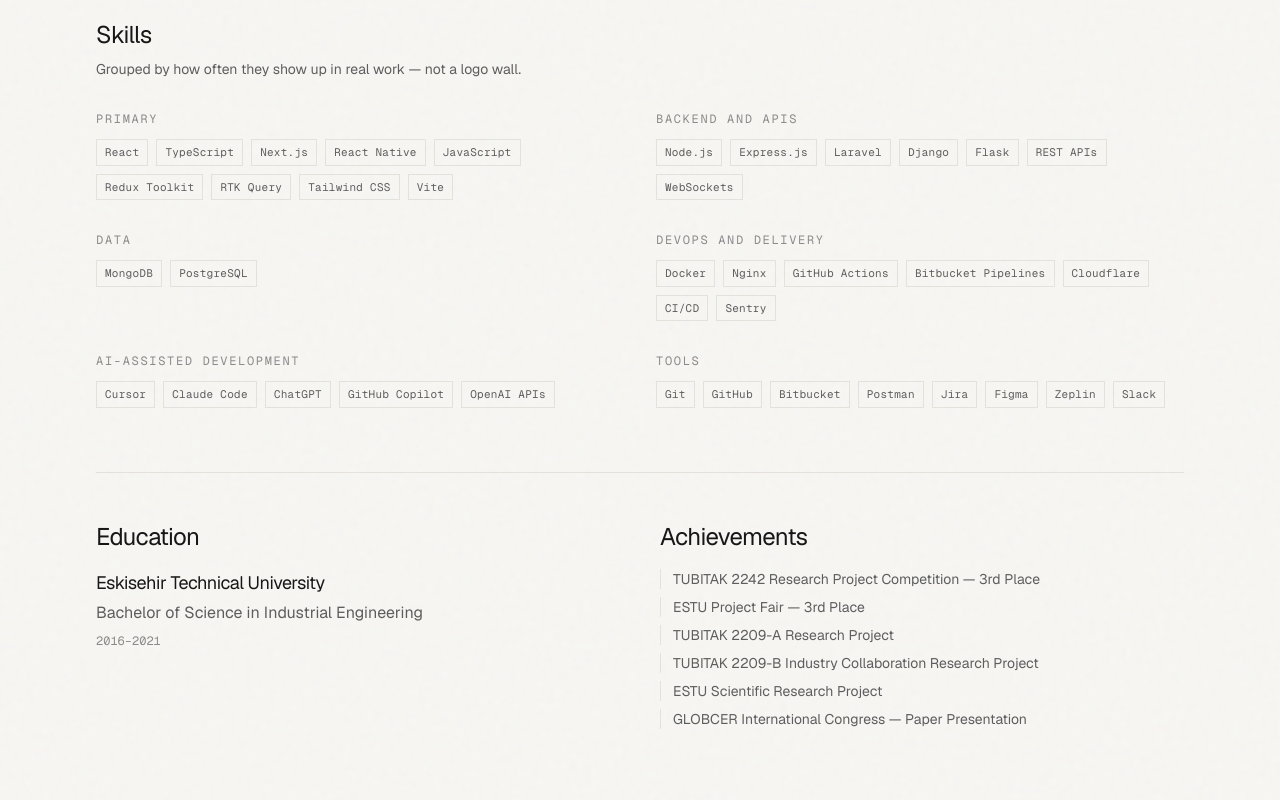
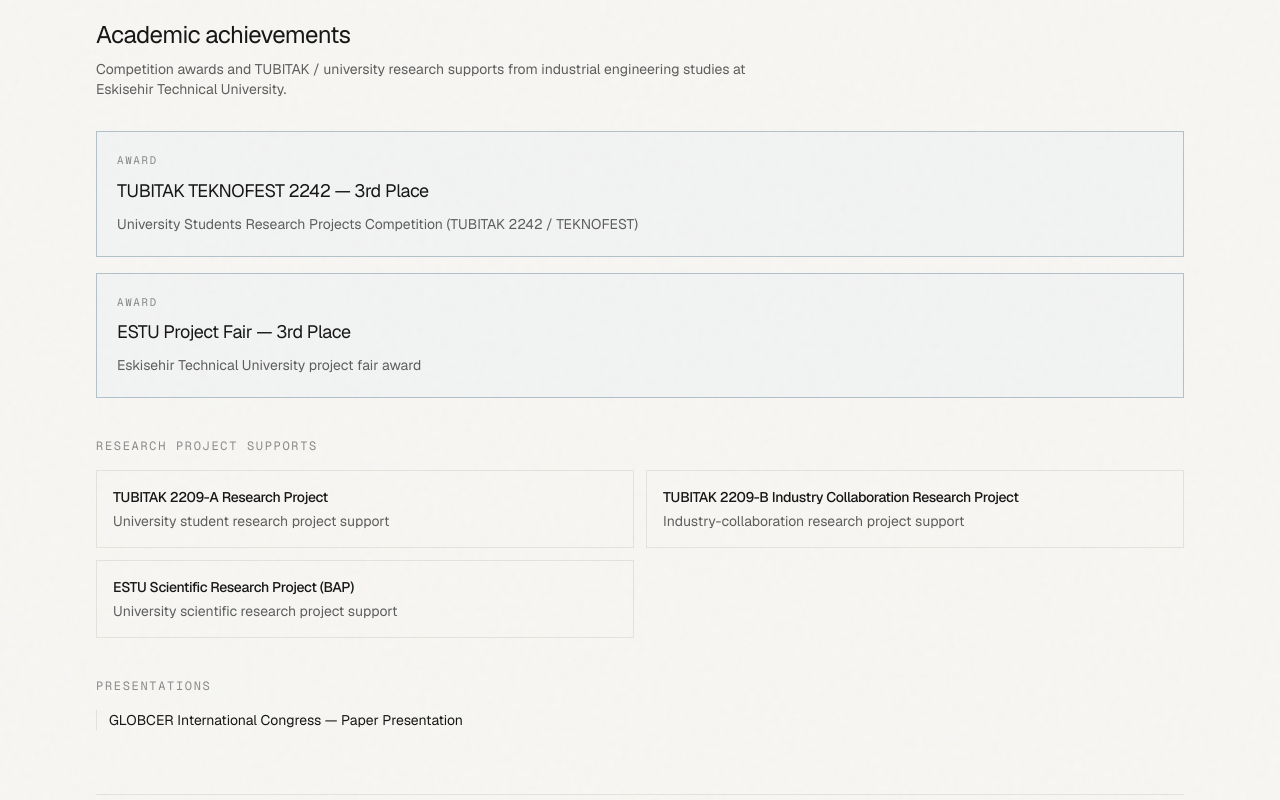
Before and after one commit to sercangundogan/my-portfolio, a Next.js app: page /about in a window 1280 px wide. Shown: the part 800-1600 px from the top of the page. Built offline with nearby package versions, Linux system fonts and the light colour scheme; no server answers.

Commit message:
Revamp About page to include detailed academic achievements and education sections; restructure achievements data for better organization and presentation. Update AboutPreview component to showcase featured achievements.

```diff
--- a/src/app/about/page.tsx
+++ b/src/app/about/page.tsx
@@ -6,11 +6,21 @@
 export const metadata = createMetadata({
   title: "About",
   description:
-    "About Hüseyin Sercan Gündoğan — frontend-focused Software Developer with 5+ years building web and mobile products.",
+    "About Hüseyin Sercan Gündoğan — frontend-focused Software Developer. TUBITAK TEKNOFEST 2242 3rd Place and academic research project supports.",
   path: "/about",
 });
 
+const kindLabel = {
+  award: "Award",
+  grant: "Research support",
+  presentation: "Presentation",
+} as const;
+
 export default function AboutPage() {
+  const awards = achievements.filter((a) => a.kind === "award");
+  const grants = achievements.filter((a) => a.kind === "grant");
+  const presentations = achievements.filter((a) => a.kind === "presentation");
+
   return (
     <div className="mx-auto max-w-6xl px-4 py-16 sm:px-6 lg:px-8 lg:py-24">
       <SectionHeading
@@ -24,6 +34,78 @@
           <p key={paragraph}>{paragraph}</p>
         ))}
       </div>
+
+      <section
+        id="achievements"
+        className="mt-16 scroll-mt-24 border-t border-border pt-12"
+      >
+        <h2 className="text-2xl tracking-tight">Academic achievements</h2>
+        <p className="mt-2 max-w-2xl text-sm text-muted">
+          Competition awards and TUBITAK / university research supports from industrial
+          engineering studies at Eskisehir Technical University.
+        </p>
+
+        <div className="mt-8 grid gap-4">
+          {awards.map((item) => (
+            <article
+              key={item.title}
+              className={
+                item.featured
+                  ? "border border-accent/30 bg-accent-soft/40 p-5"
+                  : "border border-border p-5"
+              }
+            >
+              <p className="font-mono text-[11px] tracking-[0.14em] text-muted-2 uppercase">
+                {kindLabel[item.kind]}
+              </p>
+              <h3 className="mt-2 text-lg tracking-tight text-foreground">
+                {item.title}
+              </h3>
+              {item.detail ? (
+                <p className="mt-2 text-sm leading-relaxed text-muted">{item.detail}</p>
+              ) : null}
+            </article>
+          ))}
+        </div>
+
+        <div className="mt-10">
+          <h3 className="font-mono text-xs tracking-[0.14em] text-muted-2 uppercase">
+            Research project supports
+          </h3>
+          <ul className="mt-4 grid gap-3 sm:grid-cols-2">
+            {grants.map((item) => (
+              <li key={item.title} className="border border-border p-4">
+                <p className="text-sm font-medium tracking-tight">{item.title}</p>
+                {item.detail ? (
+                  <p className="mt-1 text-sm text-muted">{item.detail}</p>
+                ) : null}
+              </li>
+            ))}
+          </ul>
+        </div>
+
+        {presentations.length > 0 ? (
+          <div className="mt-10">
+            <h3 className="font-mono text-xs tracking-[0.14em] text-muted-2 uppercase">
+              Presentations
+            </h3>
+            <ul className="mt-4 space-y-3">
+              {presentations.map((item) => (
+                <li key={item.title} className="border-l border-border pl-3 text-sm">
+                  {item.title}
+                </li>
+              ))}
+            </ul>
+          </div>
+        ) : null}
+      </section>
+
+      <section className="mt-16 border-t border-border pt-12">
+        <h2 className="text-2xl tracking-tight">Education</h2>
+        <p className="mt-4 text-lg tracking-tight">{education.school}</p>
+        <p className="mt-1 text-muted">{education.degree}</p>
+        <p className="mt-2 font-mono text-xs text-muted-2">{education.years}</p>
+      </section>
 
       <section className="mt-16 border-t border-border pt-12">
         <h2 className="text-2xl tracking-tight">Skills</h2>
@@ -50,25 +132,6 @@
           ))}
         </div>
       </section>
-
-      <section className="mt-16 grid gap-10 border-t border-border pt-12 md:grid-cols-2">
-        <div>
-          <h2 className="text-2xl tracking-tight">Education</h2>
-          <p className="mt-4 text-lg tracking-tight">{education.school}</p>
-          <p className="mt-1 text-muted">{education.degree}</p>
-          <p className="mt-2 font-mono text-xs text-muted-2">{education.years}</p>
-        </div>
-        <div>
-          <h2 className="text-2xl tracking-tight">Achievements</h2>
-          <ul className="mt-4 space-y-2">
-            {achievements.map((item) => (
-              <li key={item} className="border-l border-border pl-3 text-sm text-muted">
-                {item}
-              </li>
-            ))}
-          </ul>
-        </div>
-      </section>
     </div>
   );
 }
--- a/src/components/home/AboutPreview.tsx
+++ b/src/components/home/AboutPreview.tsx
@@ -1,5 +1,5 @@
 import Link from "next/link";
-import { about } from "@/content/experience";
+import { about, featuredAchievements } from "@/content/experience";
 import { skillGroups } from "@/content/skills";
 import { SectionHeading } from "@/components/SectionHeading";
 import { Reveal } from "@/components/Reveal";
@@ -25,7 +25,32 @@
           </Link>
         </Reveal>
 
-        <Reveal delay={0.08}>
+        <Reveal delay={0.08} className="space-y-10">
+          <div>
+            <p className="font-mono text-xs tracking-[0.14em] text-muted-2 uppercase">
+              Academic highlights
+            </p>
+            <ul className="mt-4 space-y-4">
+              {featuredAchievements.map((item) => (
+                <li key={item.title} className="border-l-2 border-accent pl-4">
+                  <p className="text-sm font-medium tracking-tight text-foreground">
+                    {item.title}
+                  </p>
+                  {item.detail ? (
+                    <p className="mt-1 text-sm text-muted">{item.detail}</p>
+                  ) : null}
+                </li>
+              ))}
+            </ul>
+            <Link
+              href="/about#achievements"
+              className="mt-4 inline-flex text-sm text-muted underline-offset-4 transition-colors hover:text-accent hover:underline"
+            >
+              All academic achievements
+            </Link>
+          </div>
+
+          <div>
             <p className="font-mono text-xs tracking-[0.14em] text-muted-2 uppercase">
               Primary stack
             </p>
@@ -46,6 +71,7 @@
               </Link>
               .
             </p>
+          </div>
         </Reveal>
       </div>
     </section>
--- a/src/content/experience.ts
+++ b/src/content/experience.ts
@@ -50,14 +50,54 @@
   years: "2016–2021",
 };
 
-export const achievements: string[] = [
-  "TUBITAK 2242 Research Project Competition — 3rd Place",
-  "ESTU Project Fair — 3rd Place",
-  "TUBITAK 2209-A Research Project",
-  "TUBITAK 2209-B Industry Collaboration Research Project",
-  "ESTU Scientific Research Project",
-  "GLOBCER International Congress — Paper Presentation",
+export type Achievement = {
+  title: string;
+  detail?: string;
+  /** Highlight on homepage and About for recruiters */
+  featured?: boolean;
+  kind: "award" | "grant" | "presentation";
+};
+
+/**
+ * Academic achievements from CV.
+ * TUBITAK 2242 is the TEKNOFEST university research competition (3rd place).
+ */
+export const achievements: Achievement[] = [
+  {
+    title: "TUBITAK TEKNOFEST 2242 — 3rd Place",
+    detail:
+      "University Students Research Projects Competition (TUBITAK 2242 / TEKNOFEST)",
+    featured: true,
+    kind: "award",
+  },
+  {
+    title: "ESTU Project Fair — 3rd Place",
+    detail: "Eskisehir Technical University project fair award",
+    featured: true,
+    kind: "award",
+  },
+  {
+    title: "TUBITAK 2209-A Research Project",
+    detail: "University student research project support",
+    kind: "grant",
+  },
+  {
+    title: "TUBITAK 2209-B Industry Collaboration Research Project",
+    detail: "Industry-collaboration research project support",
+    kind: "grant",
+  },
+  {
+    title: "ESTU Scientific Research Project (BAP)",
+    detail: "University scientific research project support",
+    kind: "grant",
+  },
+  {
+    title: "GLOBCER International Congress — Paper Presentation",
+    kind: "presentation",
+  },
 ];
+
+export const featuredAchievements = achievements.filter((a) => a.featured);
 
 export const about = {
   paragraphs: [
```
Lines whose indentation alone changed are shown as unchanged.
